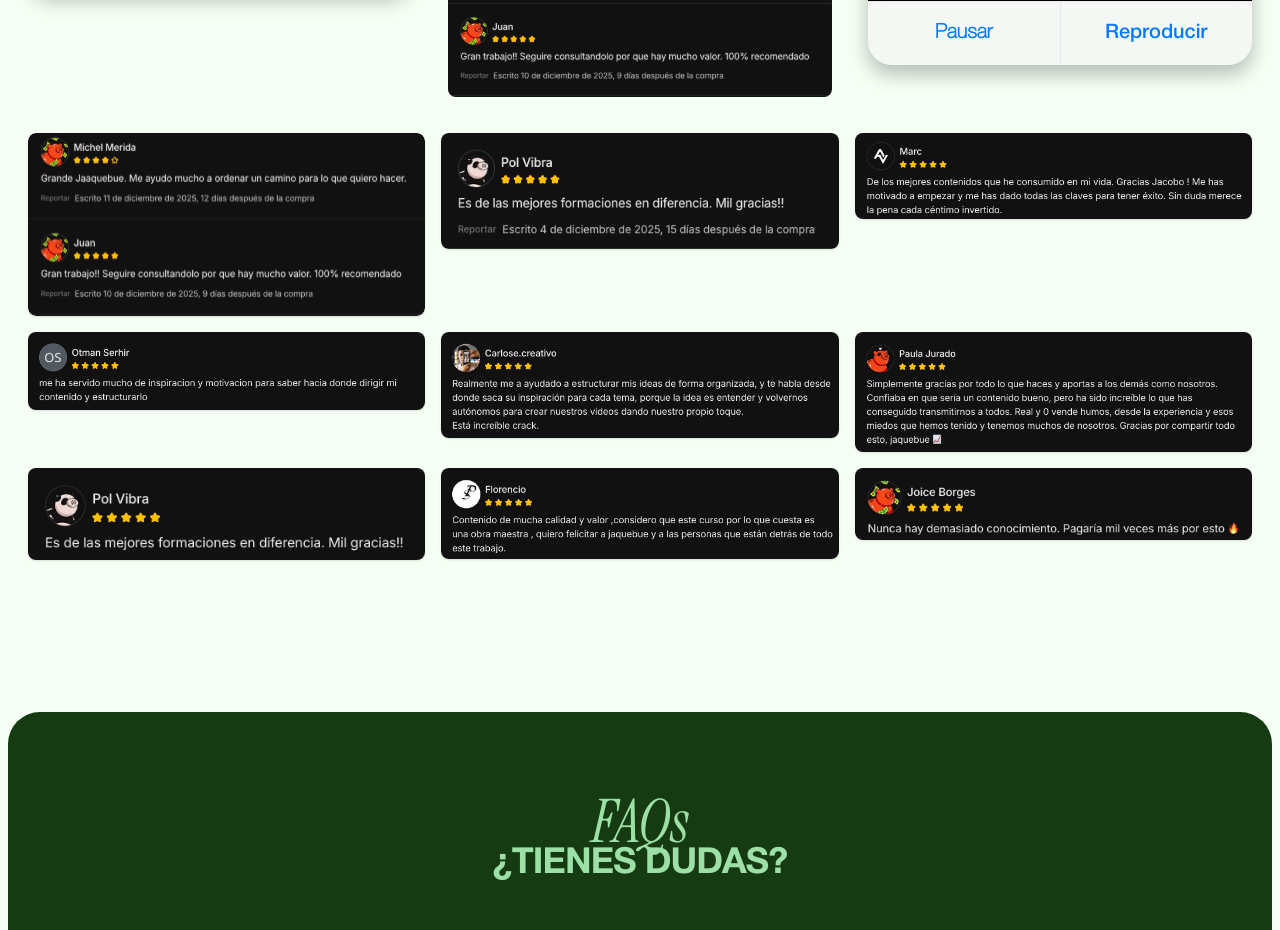
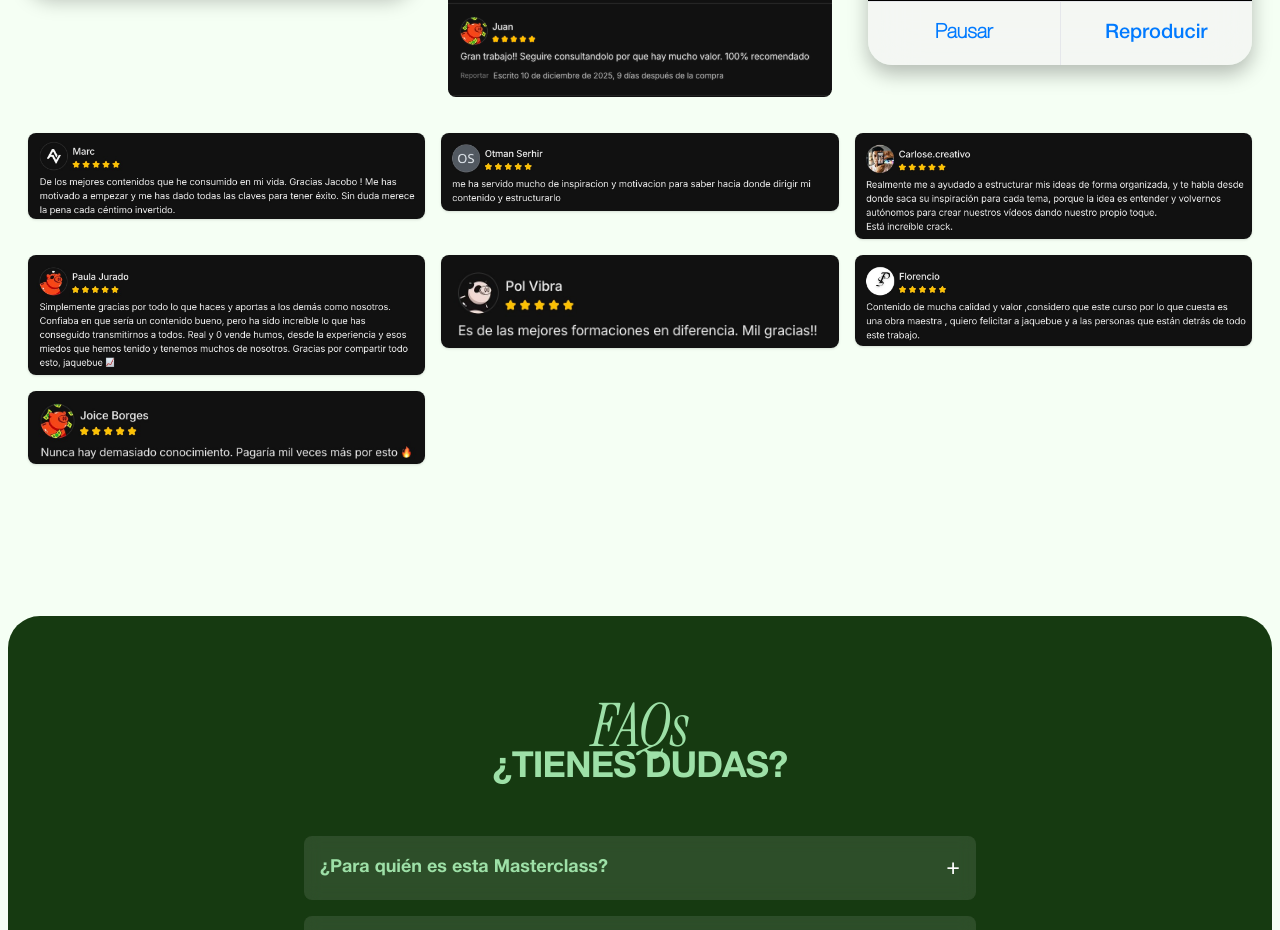
Before and after one commit to ischago/landingpage, a React (Vite) app: page / in a window 1280 px wide. Shown: the part 3431-4361 px from the top of the page. Built offline with nearby package versions, Linux system fonts and the light colour scheme; grey boxes are pictures that could not be loaded.

Commit message:
Fix review section

```diff
--- a/src/App.jsx
+++ b/src/App.jsx
@@ -38,8 +38,6 @@ function App() {
   };
 
   const reviews = [
-    { src: review1, alt: "review-1" },
-    { src: review2, alt: "review-2" },
     { src: review3, alt: "review-3" },
     { src: review4, alt: "review-4" },
     { src: review5, alt: "review-5" },
```
